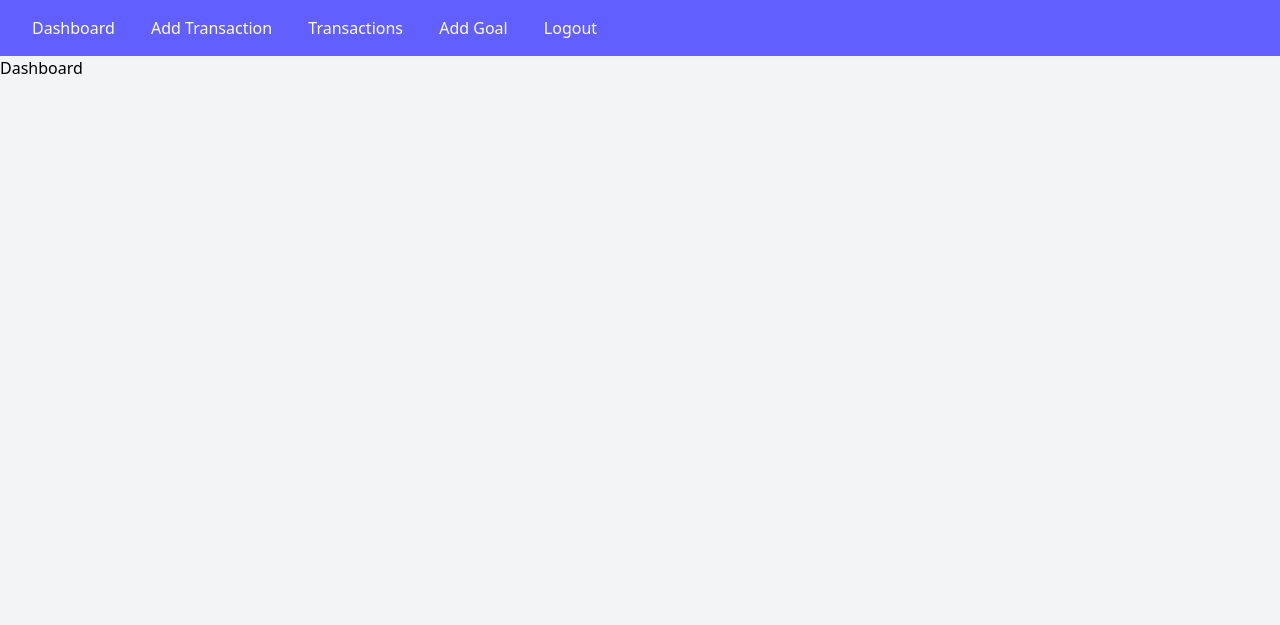
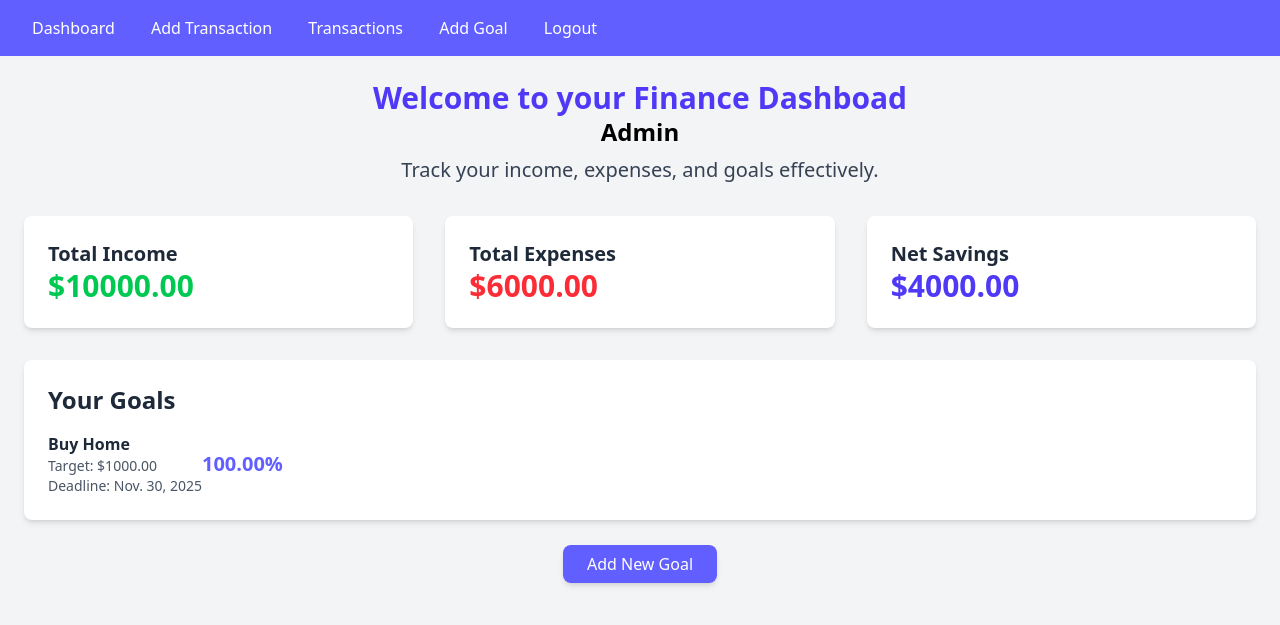
Before and after one commit to rahulyadav6/Expensa, a Django app: page / in a window 1280 px wide. Shown: the top 625 px of the page. Run offline with Django 5.2, Linux system fonts and the light colour scheme; a user stored in the database is signed in; data comes from the database, SQL or seed files in the repository.

Commit message:
set setting plans complete

```diff
--- a/finance/templates/finance/dashboard.html
+++ b/finance/templates/finance/dashboard.html
@@ -1,5 +1,48 @@
 {% extends "finance/base.html" %}
 {% block title %}Dashboard{% endblock title %}
 {% block content %}
-    <h1>Dashboard</h1>
+    <div class="container mx-auto p-6">
+        <div class="text-center mb-8">
+            <h1 class="text-3xl font-bold text-indigo-600">Welcome to your Finance Dashboad</h1>
+            <h1 class="text-2xl font-bold">{{request.user|capfirst}}</h1>
+            <p class="text-xl text-gray-700 mt-2">Track your income, expenses, and goals effectively.</p>
+            <p calss=""></p>
+        </div>
+        <div class="grid grid-cols-1 sm:grid-cols-2 lg:grid-cols-3 gap-8 mb-8">
+            <div class="bg-white p-6 rounded-lg shadow-md">
+                <h2 class="text-xl font-semibold text-gray-800">Total Income</h2>
+                <p class="text-3xl font-bold text-green-500">${{total_income|floatformat:2}}</p>
+            </div>
+
+            <div class="bg-white p-6 rounded-lg shadow-md">
+                <h2 class="text-xl font-semibold text-gray-800">Total Expenses</h2>
+                <p class="text-3xl font-bold text-red-500">${{total_expense|floatformat:2}}</p>
+            </div>
+
+            <div class="bg-white p-6 rounded-lg shadow-md">
+                <h2 class="text-xl font-semibold text-gray-800">Net Savings</h2>
+                <p class="text-3xl font-bold text-indigo-600">${{net_savings|floatformat:2}}</p>
+            </div>
+        </div>
+        <div class="bg-white p-6 rounded-lg shadow-md mb-8">
+            <h2 class="text-2xl font-semibold text-gray-800 mb-4">Your Goals</h2>
+            <ul class="space-y-4">
+                {% for item in goal_progress %}
+                    <li class="flex justify_between items-center">
+                        <div class="text-gray-800">
+                            <p class="font-semibold">{{item.goal.name}}</p>
+                            <p class="text-sm text-gray-600">Target: ${{item.goal.target_amount|floatformat:2}}</p>
+                            <p class="text-sm text-gray-600">Deadline: {{item.goal.deadline}}</p>
+                        </div>
+                        <div calss="text-right">
+                            <p class="text-xl font-bold text-indigo-500">{{item.progress|floatformat:2}}%</p>
+                        </div>
+                    </li>
+                {% endfor %}
+            </ul>
+        </div>
+        <div class="text-center">
+            <a href="{% url "goal_add" %}" class="bg-indigo-500 text-white px-6 py-2 rounded-lg shadow-md hover:bg-indigo-600 transition">Add New Goal</a>
+        </div>
+    </div>
 {% endblock content %}
--- a/finance/views.py
+++ b/finance/views.py
@@ -28,6 +28,7 @@ from django.contrib.auth import login
 from .forms import RegisterForm, TransactionForm, GoalForm
 from django.contrib.auth.decorators import login_required
 from .models import Transaction, Goal
+from django.db.models import Sum
 
 def RegisterView(request):
     if request.method == "POST":
@@ -42,7 +43,36 @@ def RegisterView(request):
 
 @login_required
 def DashboardView(request):
-    return render(request, 'finance/dashboard.html')
+    transactions = Transaction.objects.filter(user = request.user)
+    goals = Goal.objects.filter(user = request.user)
+
+    # Calculate total income and expenses
+    total_expense = Transaction.objects.filter(user = request.user, transaction_type='Expense').aggregate(Sum('amount'))['amount__sum'] or 0
+    total_income = Transaction.objects.filter(user = request.user, transaction_type='Income').aggregate(Sum('amount'))['amount__sum'] or 0
+
+    net_savings = total_income - total_expense
+    remaining_savnigs = net_savings
+    goal_progress = []
+    for goal in goals:
+        if remaining_savnigs >= goal.target_amount:
+            goal_progress.append({'goal': goal, 'progress': 100})
+            remaining_savnigs -= goal.target_amount
+        elif remaining_savnigs > 0:
+            progress = (remaining_savnigs / goal.target_amount) * 100
+            goal_progress.append({'goal': goal, 'progress': progress})
+            remaining_savnigs = 0
+        else:
+            goal_progress.append({'goal': goal, 'progress': 0})
+
+    context = {
+        'transactions': transactions,
+        'total_income': total_income,
+        'total_expense': total_expense,
+        'net_savings' : net_savings,
+        'goal_progress': goal_progress,
+    }
+
+    return render(request, 'finance/dashboard.html', context)
 
 
 @login_required
```
